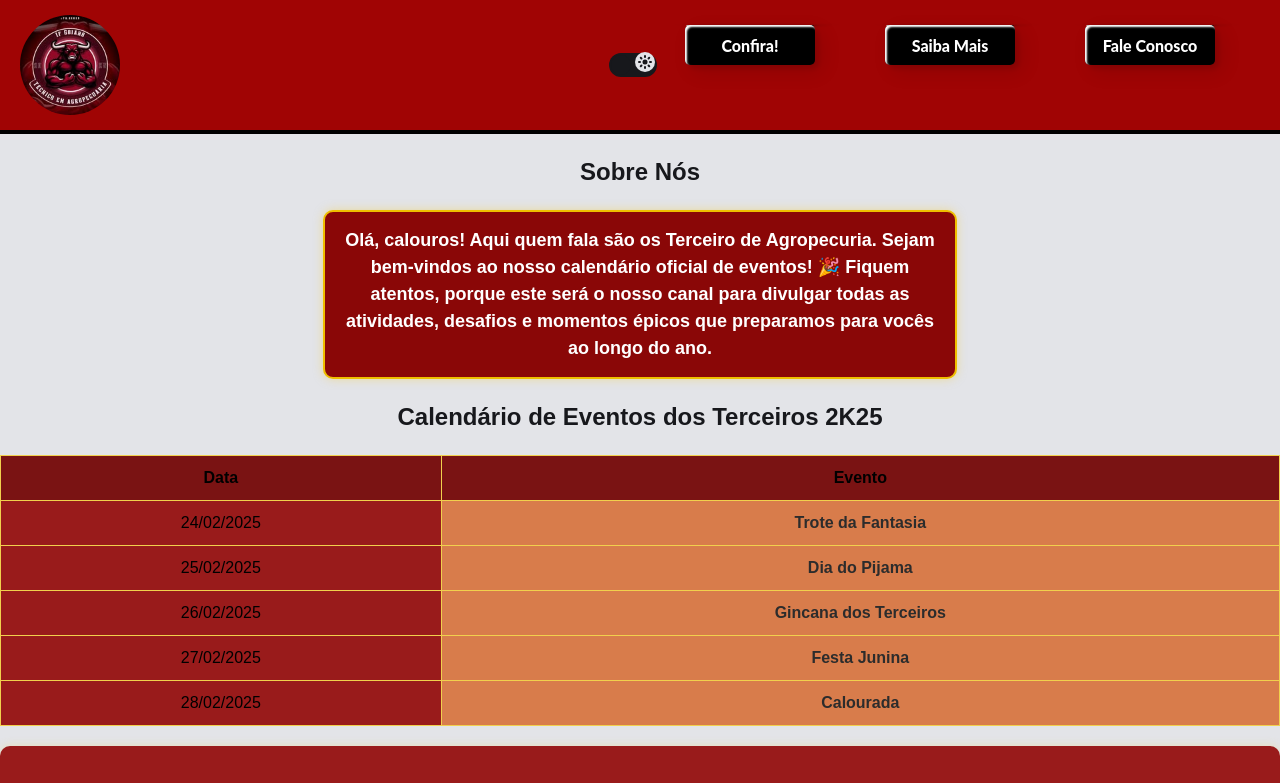
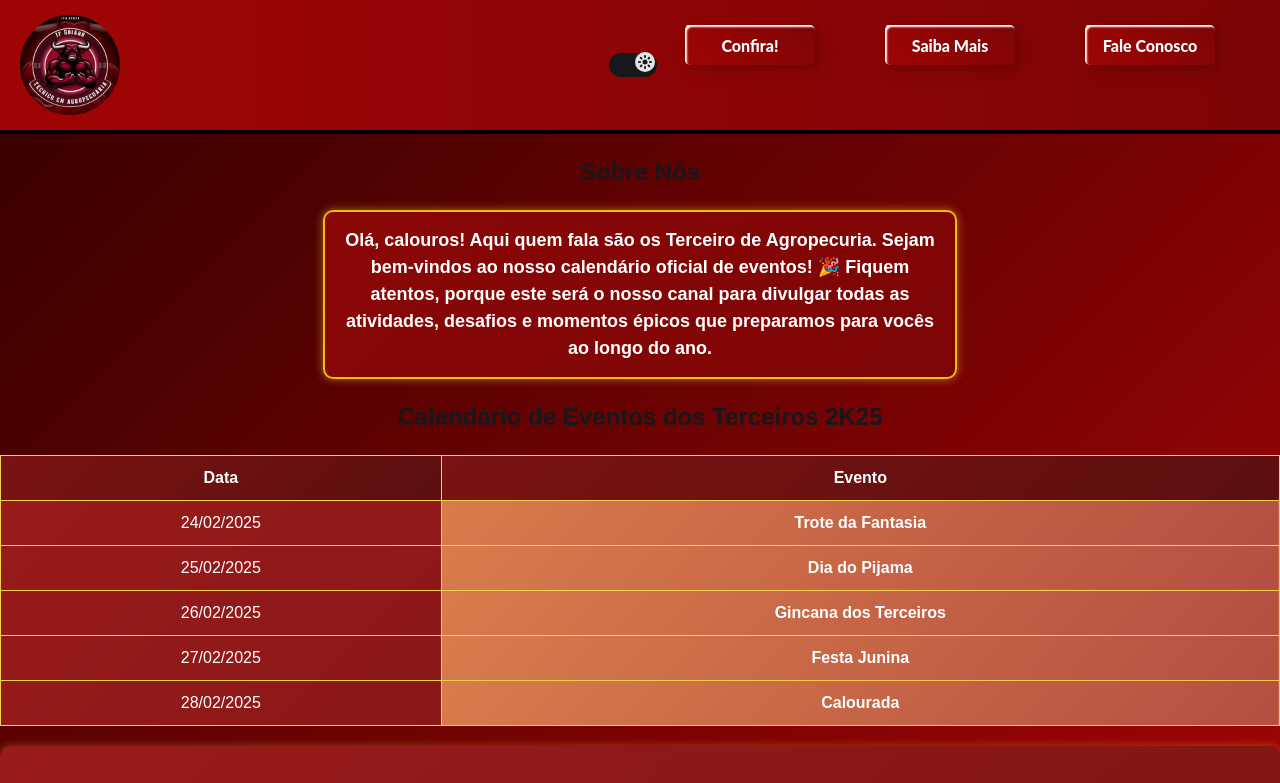
Before and after one commit to Kingnike1/terceirao, a plain HTML site: page public/ta.s2k25.html in a window 1280 px wide. Shown: the top 783 px of the page. Drawn offline with Linux system fonts and the light colour scheme.

Commit message:
mudança no degrade de fundo

```diff
--- a/public/ta.s2k25.html
+++ b/public/ta.s2k25.html
@@ -1,6 +1,5 @@
 <!DOCTYPE html>
 <html lang="pt-BR">
-
 <head>
   <meta charset="UTF-8">
   <meta name="viewport" content="width=device-width, initial-scale=1.0">
@@ -8,8 +7,8 @@
   <style>
     /* Configuração geral */
     body {
-            background-color: #000;
-            color: #000000;
+      background: linear-gradient(135deg, #330000, #a00404);
+      color: #fff;
       font-family: Arial, sans-serif;
       margin: 0;
       padding: 0;
@@ -22,8 +21,8 @@
       justify-content: space-between;
       align-items: center;
       padding: 15px 20px;
-            background-color: #a00404;
-            border-bottom: 4px solid #000000;
+      background: linear-gradient(90deg, #a00404, #7d0505);
+      border-bottom: 4px solid #000;
     }
 
     /* Logo */
@@ -49,8 +48,8 @@
 
     /* Mensagem de boas-vindas */
     .event-message {
-            background-color: #8a0707;
-            color: #FFFFFF;
+      background: linear-gradient(135deg, #8a0707, #7d0505);
+      color: #fff;
       font-size: 18px;
       font-weight: bold;
       text-align: center;
@@ -69,8 +68,8 @@
       max-width: 100%;
       margin: 20px auto;
       border-collapse: collapse;
-            background-color: #991B1B;
-            color: #000000;
+      background: linear-gradient(135deg, #991B1B, #7A1313);
+      color: #fff;
     }
 
     th,
@@ -81,20 +80,20 @@
     }
 
     th {
-            background-color: #7A1313;
+      background: linear-gradient(135deg, #7A1313, #5c0f0f);
     }
 
     .event {
-            background-color: #D87C4B;
-            color: #2C2C2C;
+      background: linear-gradient(135deg, #D87C4B, #b44f42);
+      color: #fff;
       font-weight: bold;
     }
 
     /* Seção de Contato */
     .contact-section {
       text-align: center;
-            background-color: #991B1B;
-            color: #FFFFFF;
+      background: linear-gradient(135deg, #991B1B, #7A1313);
+      color: #fff;
       padding: 20px;
       border-radius: 10px;
       margin: 20px auto;
@@ -123,7 +122,7 @@
     }
 
     .contact-form button {
-            background-color: #D87C4B;
+      background: linear-gradient(135deg, #D87C4B, #b44f42);
       color: #2C2C2C;
       font-weight: bold;
       padding: 10px;
@@ -133,8 +132,8 @@
     }
 
     .contact-form button:hover {
-            background-color: #F1D04D;
-            color: #991B1B;
+      background: linear-gradient(135deg, #F1D04D, #991B1B);
+      color: #fff;
     }
 
     .frame {
@@ -161,8 +160,8 @@
       position: relative;
       display: inline-block;
       box-shadow: inset 2px 2px 2px 0px #00fffc,
-                7px 7px 20px 0px rgba(0, 0, 0, .1),
-                4px 4px 5px 0px rgba(0, 0, 0, .1);
+                  7px 7px 20px 0px rgba(0, 0, 0, 0.1),
+                  4px 4px 5px 0px rgba(0, 0, 0, 0.1);
       outline: none;
       text-align: center;
     }
@@ -176,64 +175,56 @@
       width: 130px;
       height: 40px;
       line-height: 42px;
-            -webkit-perspective: 230px;
       perspective: 230px;
     }
 
     .btn-12 span {
-            background: #000;
+      background: linear-gradient(45deg, #a00404, #7d0505);
       display: block;
       font-weight: 800;
       position: absolute;
       width: 130px;
       height: 40px;
       box-shadow: inset 2px 2px 2px 0px #ffffff,
-                7px 7px 20px 0px rgba(0, 0, 0, .1),
-                4px 4px 5px 0px rgba(0, 0, 0, .1);
+                  7px 7px 20px 0px rgba(0, 0, 0, 0.1),
+                  4px 4px 5px 0px rgba(0, 0, 0, 0.1);
       border-radius: 5px;
       margin: 0;
       text-align: center;
-            -webkit-box-sizing: border-box;
-            -moz-box-sizing: border-box;
       box-sizing: border-box;
-            -webkit-transition: all .3s;
-            transition: all .3s;
+      transition: all 0.3s;
     }
 
     .btn-12 span:nth-child(1) {
-            -webkit-transform: rotateX(90deg);
       transform: rotateX(90deg);
-            -webkit-transform-origin: 50% 50% -20px;
       transform-origin: 50% 50% -20px;
     }
 
     .btn-12 span:nth-child(2) {
-            -webkit-transform: rotateX(0deg);
       transform: rotateX(0deg);
-            -webkit-transform-origin: 50% 50% -20px;
       transform-origin: 50% 50% -20px;
     }
 
     .btn-12:hover span:nth-child(1) {
-            background-color: #000000;
-            color: #ffffff;
+      background: linear-gradient(45deg, #a00404, #7d0505);
+      color: #fff;
       font-weight: 800;
       box-shadow: inset 2px 2px 2px 0px #c70000,
-                7px 7px 20px 0px rgba(0, 0, 0, .1),
-                4px 4px 5px 0px rgba(0, 0, 0, .1);
+                  7px 7px 20px 0px rgba(0, 0, 0, 0.1),
+                  4px 4px 5px 0px rgba(0, 0, 0, 0.1);
       transform: rotateX(0deg);
     }
 
     .btn-12:hover span:nth-child(2) {
-            background-color: #7d0505;
-            color: #ffffff;
+      background: linear-gradient(45deg, #7d0505, #a00404);
+      color: transparent;
       font-weight: 800;
-            box-shadow: inset 2px 2px 2px 0px rgba(255, 255, 255, .5),
-                7px 7px 20px 0px rgba(0, 0, 0, .1),
-                4px 4px 5px 0px rgba(0, 0, 0, .1);
-            color: transparent;
+      box-shadow: inset 2px 2px 2px 0px rgba(255, 255, 255, 0.5),
+                  7px 7px 20px 0px rgba(0, 0, 0, 0.1),
+                  4px 4px 5px 0px rgba(0, 0, 0, 0.1);
       transform: rotateX(-90deg);
     }
+
     @media screen and (max-width: 768px) {
       /* Ajusta o cabeçalho */
       header {
@@ -264,12 +255,13 @@
       }
 
       /* Ajusta os formulários */
-        .contact-form input, .contact-form textarea, .contact-form button {
+      .contact-form input,
+      .contact-form textarea,
+      .contact-form button {
         padding: 10px;
       }
     }
 
-    /* Responsividade para telas menores que 480px */
     @media screen and (max-width: 480px) {
       /* Aumenta o tamanho da fonte do título */
       h2 {
@@ -287,15 +279,13 @@
     }
   </style>
 </head>
-
 <body>
   <header>
-        <img src="../tas.jpg" alt="Logo dos Terceiros de Meio Ambiente 2K25"
-            class="logo">
+    <img src="../tas.jpg" alt="Logo dos Terceiros de Meio Ambiente 2K25" class="logo">
     <nav>
       <ul>
         <li>
-                    <div height="100px" widht="100px" id="claro-escuro"></div>
+          <div height="100px" width="100px" id="claro-escuro"></div>
         </li>
         <li><a href="#eventos" class="custom-btn btn-12"><span>Eventos</span><span>Confira!</span></a></li>
         <li><a href="#sobre" class="custom-btn btn-12"><span>Sobre Nós</span><span>Saiba Mais</span></a></li>
@@ -327,17 +317,13 @@
     <section class="contact-section">
       <h2>Contato</h2>
       <p>Entre em contato conosco:</p>
-
       <form class="contact-form">
         <label for="name">Nome:</label>
         <input type="text" id="name" name="name" placeholder="Seu nome" required>
-
         <label for="email">E-mail:</label>
         <input type="email" id="email" name="email" placeholder="Seu e-mail" required>
-
         <label for="message">Mensagem:</label>
         <textarea id="message" name="message" rows="4" placeholder="Digite sua mensagem" required></textarea>
-
         <button type="submit">Enviar</button>
       </form>
     </section>
@@ -368,6 +354,7 @@
         document.getElementById('claro-escuro').innerHTML = html;
       })
       .catch(error => console.error('Erro ao carregar o template:', error));
+
     window.onpageshow = function(event) {
       if (event.persisted) {
         window.location.reload();
@@ -375,5 +362,4 @@
     };
   </script>
 </body>
-
 </html>
```
Lines whose indentation alone changed are shown as unchanged.
